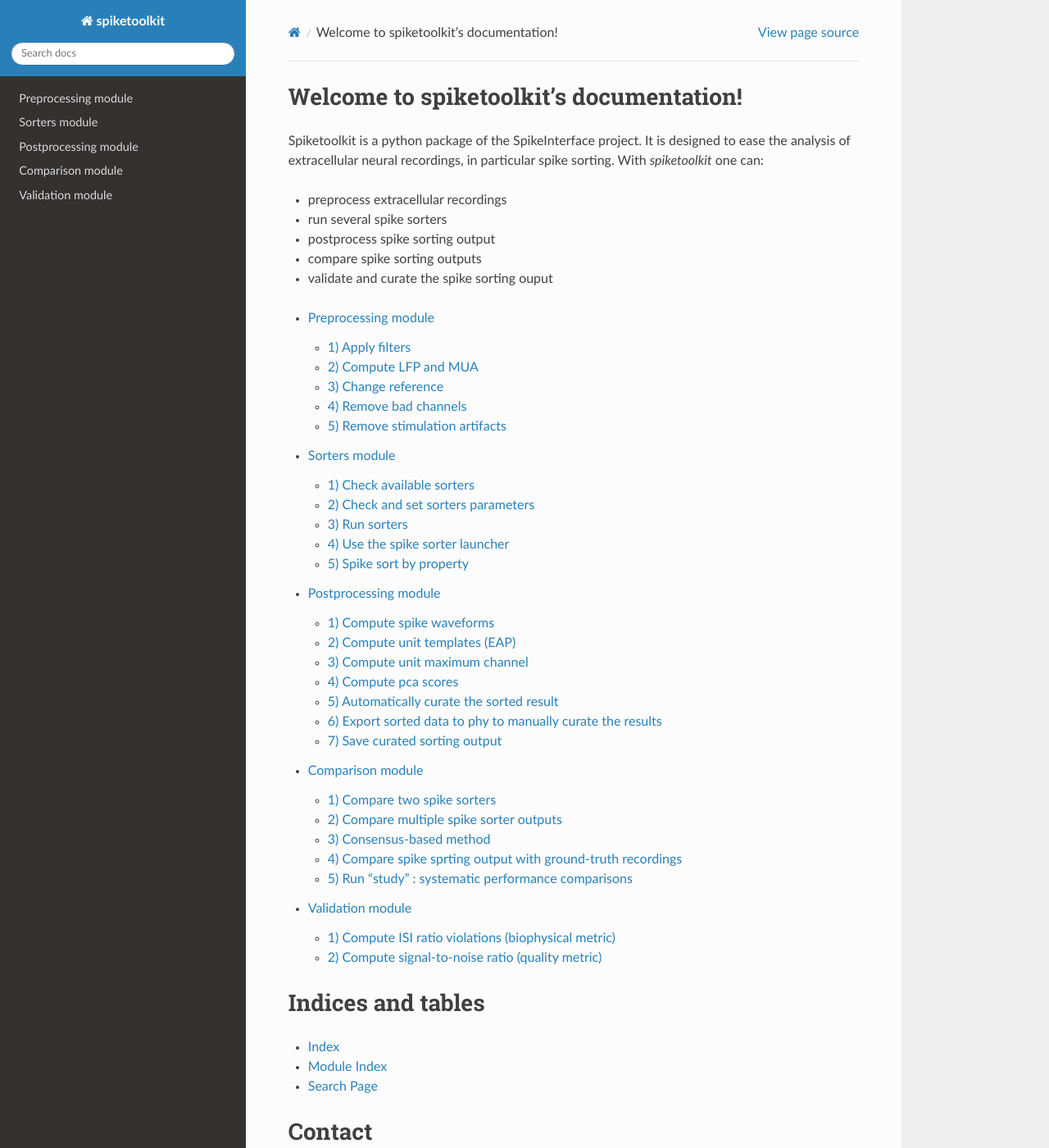
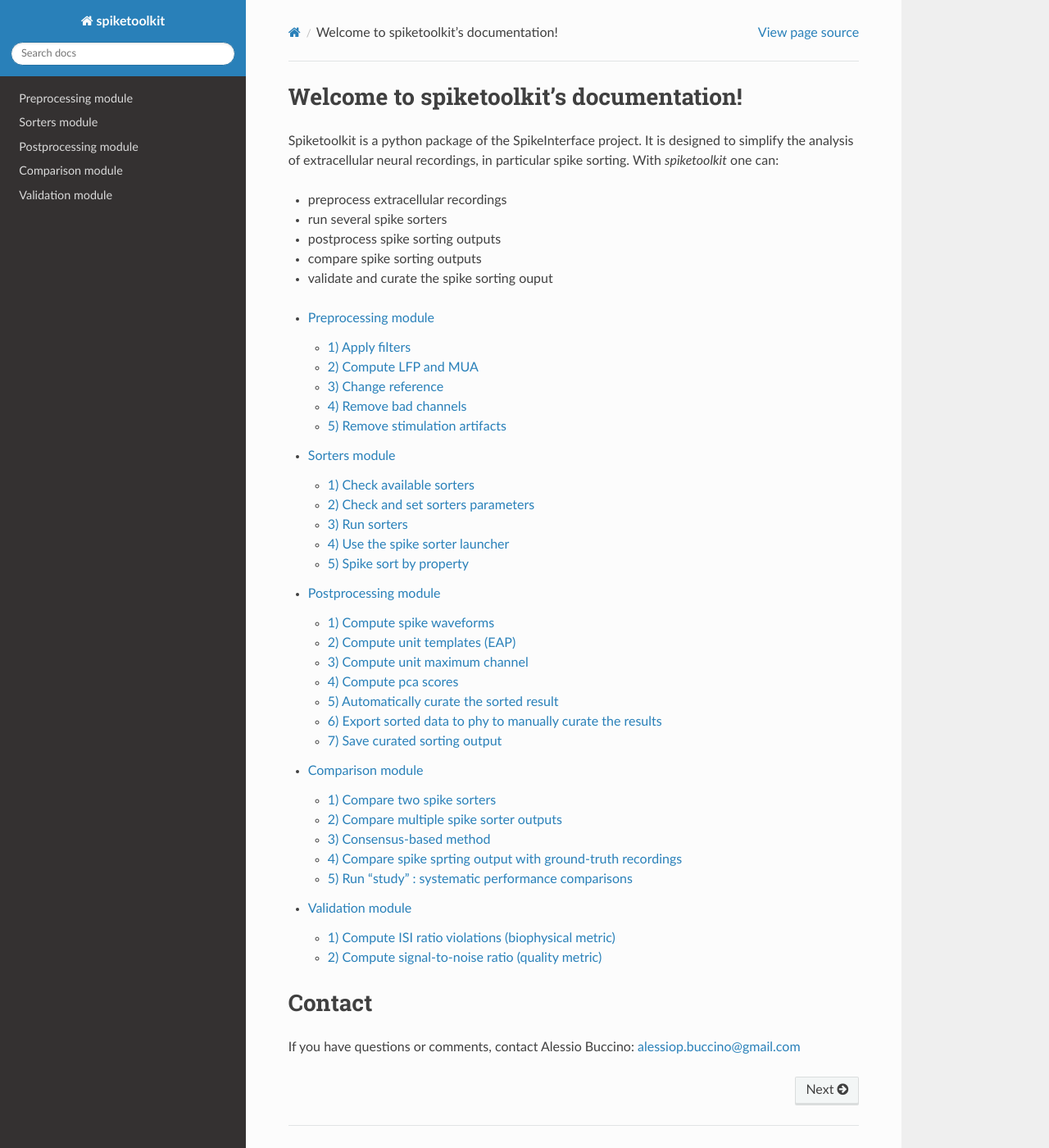
Before and after one commit to SpikeInterface/spiketoolkit, a Sphinx documentation site: the page built from docs/index.rst, in a window 1280 px wide and 1400 px high. Shown: the whole window at 82% size. Built offline with Sphinx 7.4.7 and the Read the Docs theme 2.0.0, drawn with Linux system fonts in a browser that asks for light colours.

Commit message:
Update index.rst

```diff
--- a/docs/index.rst
+++ b/docs/index.rst
@@ -7,12 +7,12 @@
 ========================================
 
 Spiketoolkit is a python package of the SpikeInterface project.
-It is designed to ease the analysis of extracellular neural recordings, in particular spike sorting.
+It is designed to simplify the analysis of extracellular neural recordings, in particular spike sorting.
 With `spiketoolkit` one can:
 
 - preprocess extracellular recordings
 - run several spike sorters
-- postprocess spike sorting output
+- postprocess spike sorting outputs
 - compare spike sorting outputs
 - validate and curate the spike sorting ouput
 
@@ -25,13 +25,6 @@
    comparison_example
    validation_example
 
-Indices and tables
-==================
-
-* :ref:`genindex`
-* :ref:`modindex`
-* :ref:`search`
-
 Contact
 =======
 
```
